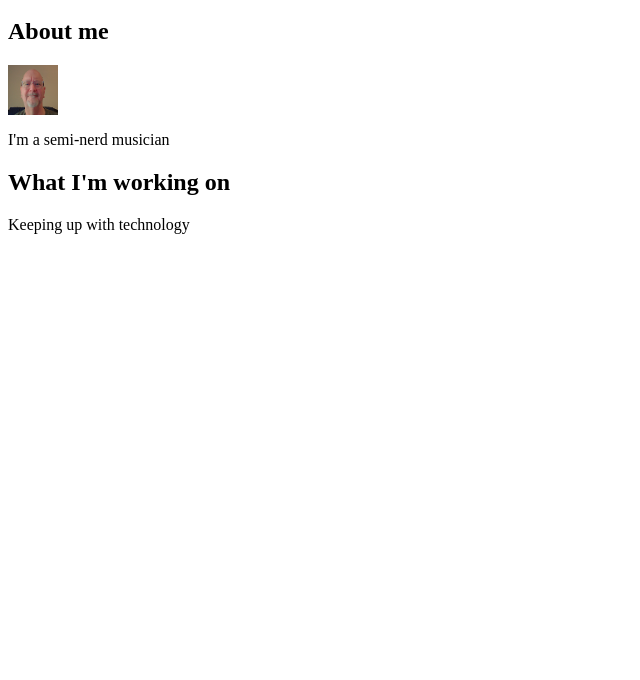
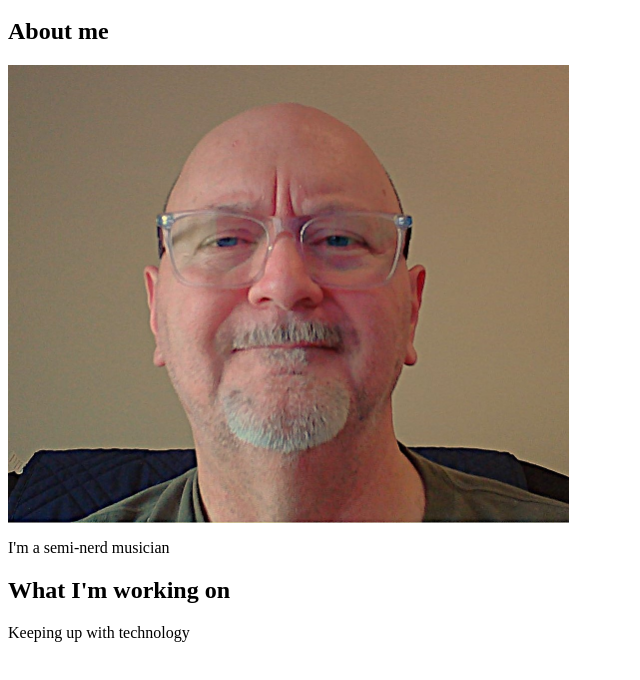
Before and after one commit to ratliffm/mywebsite, a plain HTML site: page index.html in a window 1280 px wide. Shown: the part 48-728 px from the top of the page, without its empty margins (0-640 px from the left). Drawn offline with Linux system fonts and the light colour scheme.

Commit message:
Update index.html

```diff
--- a/index.html
+++ b/index.html
@@ -4,7 +4,7 @@
     </h1>
     <body>
         <h2>About me</h2>
-        <img src="Mark-Pose-20240918.jpg" height="50" width="50">
+        <img src="Mark-Pose-20240918.jpg" height="458" width="561">
         <p>
             I'm a semi-nerd musician
         </p>
```
